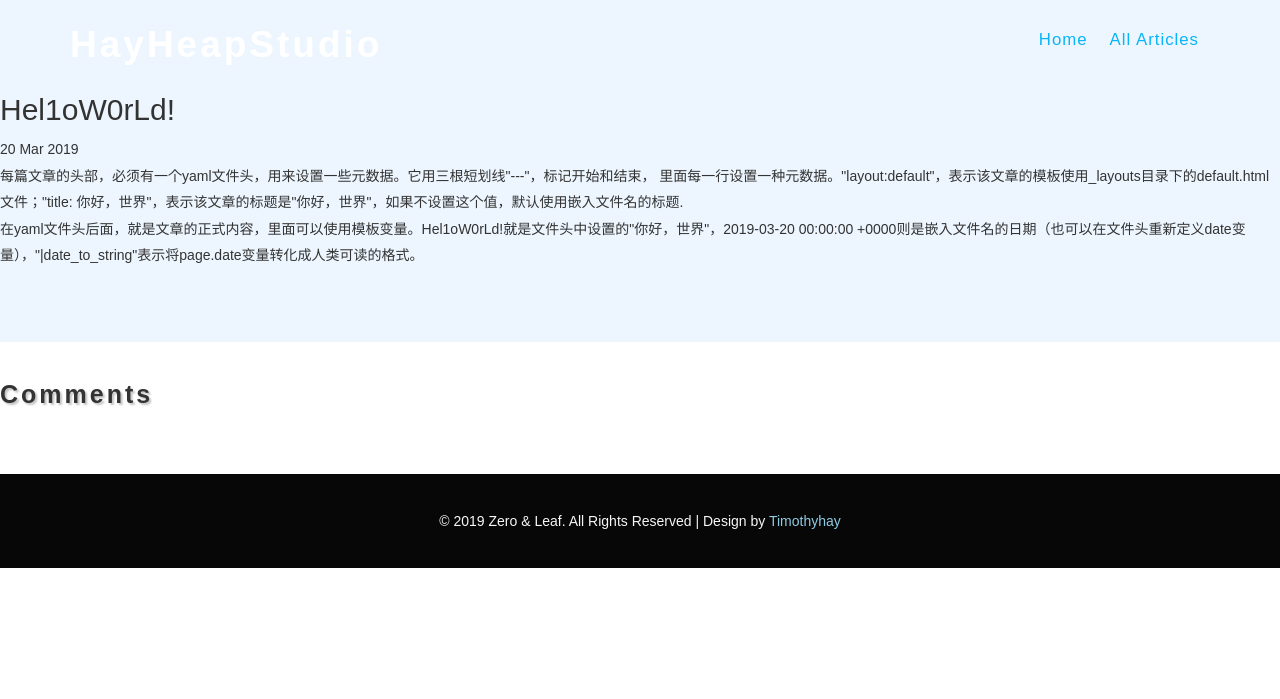
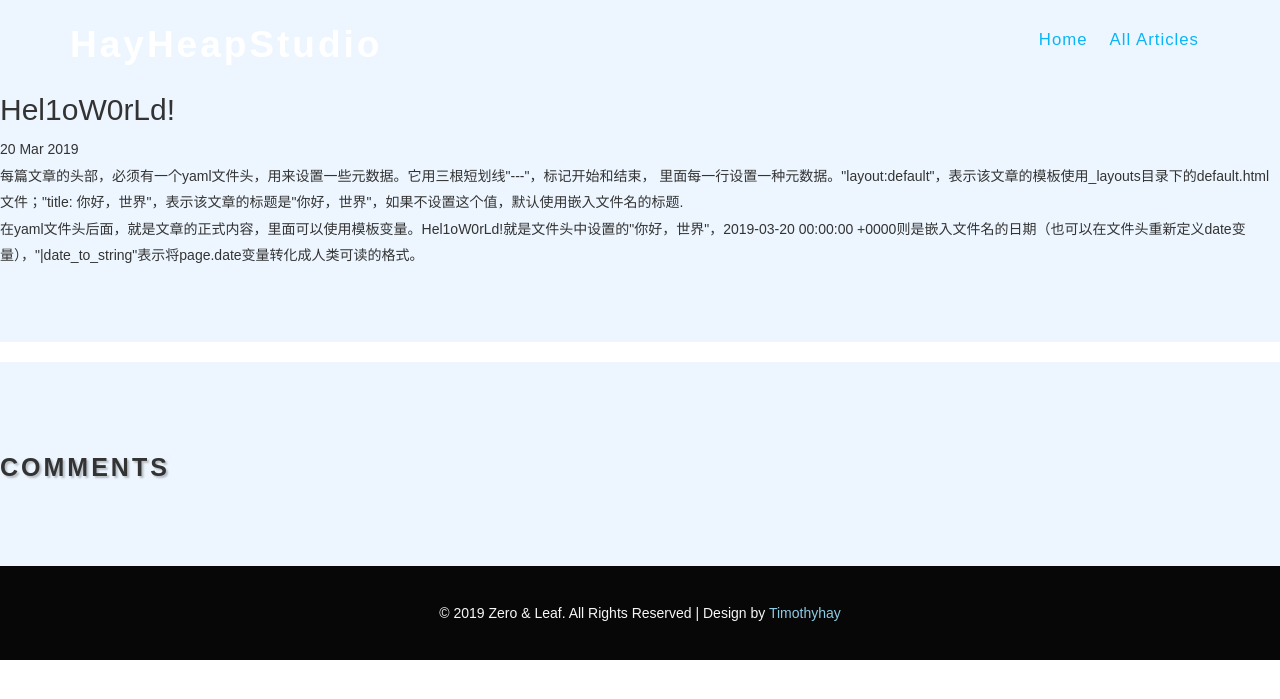
Before and after one commit to Timothyhay/TimothyhayHeap, a Jekyll site: the page built from _posts/2019-03-20-GiveItAShot.html, in a window 1280 px wide. Shown: the top 699 px of the page. Built offline with Jekyll 4.4.1, drawn with Linux system fonts in a browser that asks for light colours.

Commit message:
ImpCommentLayout

```diff
--- a/_layouts/blogpage.html
+++ b/_layouts/blogpage.html
@@ -51,15 +51,16 @@
 		{{ content }}
 	</div>
 
-
-
-	<div class="contact-agileinfo-address">
-		<div class="contact-agileinfo-icons">
-			<div class="contact-icons-info">
-				<h3>Comments</h3>
+	<div class="contact-agileinfo" id="contact">
+		<div class="contact-agileinfo-info text-center">
+			<div class="contact-agileinfo-address">
+				<div class="contact-agileinfo-icons">
+					<div class="contact-icons-info">
+						<h3>Comments</h3>
+					</div>
+				</div>
 			</div>
 			<!-- Comment Area -->
-			<!-- ALERT: 这里域名是静态串 需要后续修改-->
 			{% if page.comments %}
 			<div id="disqus_thread"></div>
 				<script>
```
